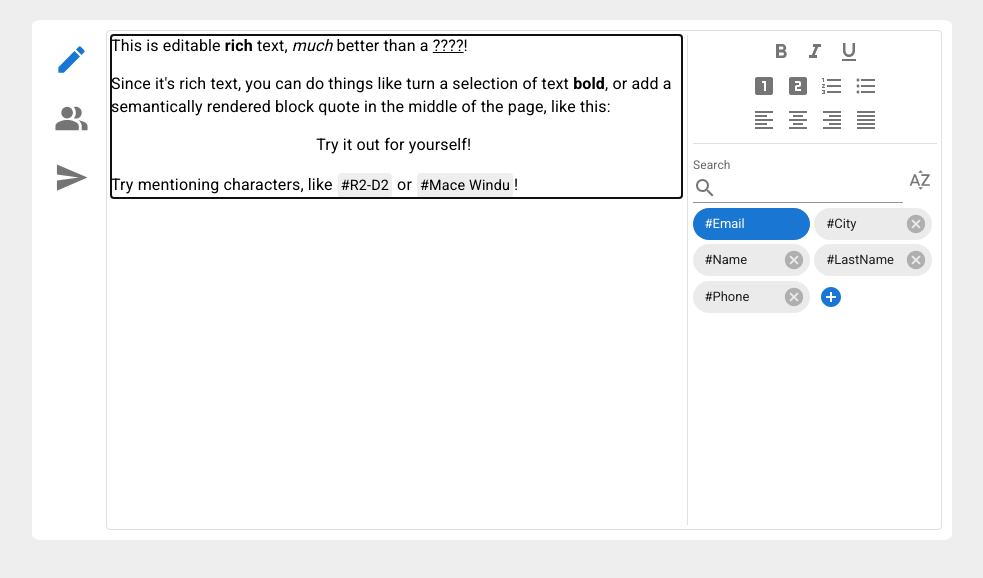
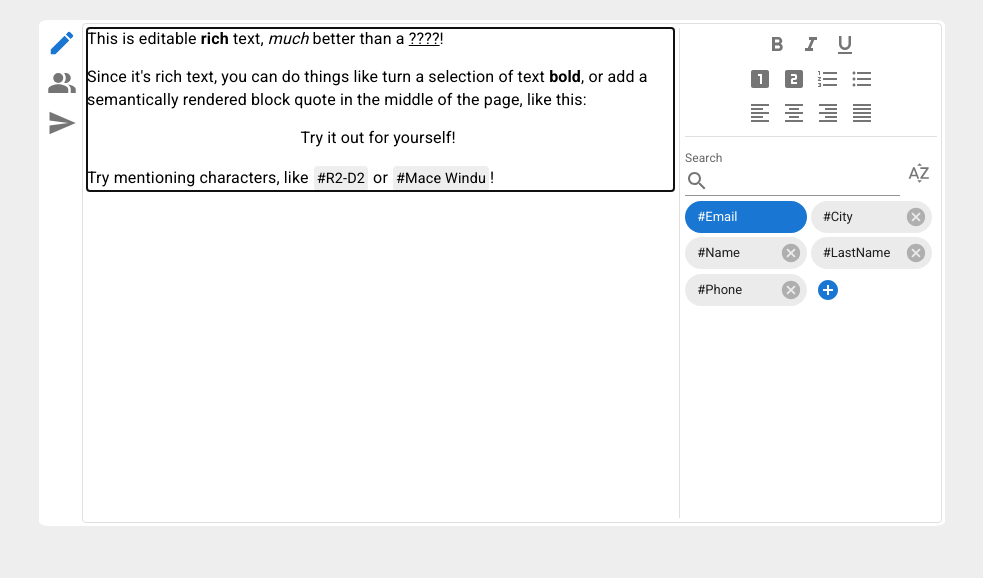
Before and after one commit to KonovalovNikolai/EmailTemplaitor, a React (Create React App) app: page / in a window 1280 px wide. Shown: the top 578 px of the page, without its empty margins (148-1131 px from the left). Built offline with nearby package versions, Linux system fonts and the light colour scheme.

Commit message:
Стили

```diff
--- a/src/App.tsx
+++ b/src/App.tsx
@@ -37,23 +37,23 @@ function App() {
         backgroundColor: "white",
       }}
     >
-      <TabButtonsContainer sx={{ marginRight: "5px", }} >
+      <TabButtonsContainer>
         <TabButton
           index={0}
           value={tabsValue}
-          icon={<EditIcon fontSize='large' />}
+          icon={<EditIcon sx={{ fontSize: 30 }} />}
           onChange={handleTabsChange}
         />
         <TabButton
           index={1}
           value={tabsValue}
-          icon={<PeopleAltIcon fontSize='large' />}
+          icon={<PeopleAltIcon sx={{ fontSize: 30 }} />}
           onChange={handleTabsChange}
         />
         <TabButton
           index={2}
           value={tabsValue}
-          icon={<SendIcon fontSize='large' />}
+          icon={<SendIcon sx={{ fontSize: 30 }} />}
           onChange={handleTabsChange}
         />
       </TabButtonsContainer>
--- a/src/components/AddresseeGrid/components/AddresseeGridToolbar.tsx
+++ b/src/components/AddresseeGrid/components/AddresseeGridToolbar.tsx
@@ -13,24 +13,30 @@ import AddIcon from '@mui/icons-material/Add';
 import DeleteOutlineIcon from '@mui/icons-material/DeleteOutline';
 
 import { GridToolbarProps } from "../types";
+import { styled } from "@mui/system";
+
+const ToolBarContainer = styled("div", { name: "ToolBarContainer" })({
+    display: "flex",
+    flex: "auto",
+    alignItems: "center",
+});
+
+const ToolBarLeftSideContainer = styled("div", { name: "ToolBarLeftSideContainer" })({
+    marginLeft: "auto",
+})
 
 const AddresseeGridToolbar = ({ onAdd: onAdd, onDelete }: GridToolbarProps) => {
     const apiRef = useGridApiContext();
 
     return (
         <GridToolbarContainer>
-            <Box
-                sx={{
-                    display: "flex",
-                    alignItems: "center",
-                }}
-            >
+            <ToolBarContainer>
                 <div>
                     <GridToolbarFilterButton />
                     <GridToolbarDensitySelector />
                     <GridToolbarExport />
                 </div>
-                <div>
+                <ToolBarLeftSideContainer>
                     <IconButton
                         color="primary"
                         onClick={() => {
@@ -52,8 +58,8 @@ const AddresseeGridToolbar = ({ onAdd: onAdd, onDelete }: GridToolbarProps) => {
                     >
                         <DeleteOutlineIcon />
                     </IconButton>
-                </div>
-            </Box>
+                </ToolBarLeftSideContainer>
+            </ToolBarContainer>
         </GridToolbarContainer>
     );
 };
--- a/src/components/CustomTabs.tsx
+++ b/src/components/CustomTabs.tsx
@@ -1,5 +1,5 @@
-import styled from "@emotion/styled";
-import { IconButton } from "@mui/material";
+
+import { IconButton, styled } from "@mui/material";
 import { memo, useCallback } from "react";
 
 interface TabButtonProps {
@@ -8,6 +8,13 @@ interface TabButtonProps {
     icon: string | React.ReactElement;
     onChange: (index: number) => void;
 }
+
+const TabIconButton = styled(IconButton, { name: "TabIconButton" })({
+    padding: "5px",
+    ":hover": {
+        color: "#1976d2"
+    }
+});
 
 export const TabButton = memo(({ index, value, icon, onChange }: TabButtonProps) => {
     const isCurrent = value === index;
@@ -18,13 +25,17 @@ export const TabButton = memo(({ index, value, icon, onChange }: TabButtonProps)
     );
 
     return (
-        <IconButton
+        <TabIconButton
+            // disableFocusRipple={true}
+            disableRipple={true}
+            disableTouchRipple={true}
             size="large"
             color={isCurrent ? "primary" : "default"}
             onClick={handleClick}
+            sx={{ padding: "5px", }}
         >
             {icon}
-        </IconButton>
+        </TabIconButton>
     );
 });
 
--- a/src/components/StyledComponents.tsx
+++ b/src/components/StyledComponents.tsx
@@ -3,7 +3,7 @@ import { styled } from "@mui/system";
 export const AppContainer = styled("div", { name: "AppContainer" })({
     // fontFamily: 'Roboto, sans-serif',
     display: 'flex',
-    padding: "10px 10px 10px 10px",
+    padding: "3px 3px 3px 3px",
     width: "900px",
     height: "500px",
     borderRadius: "1%",
```
